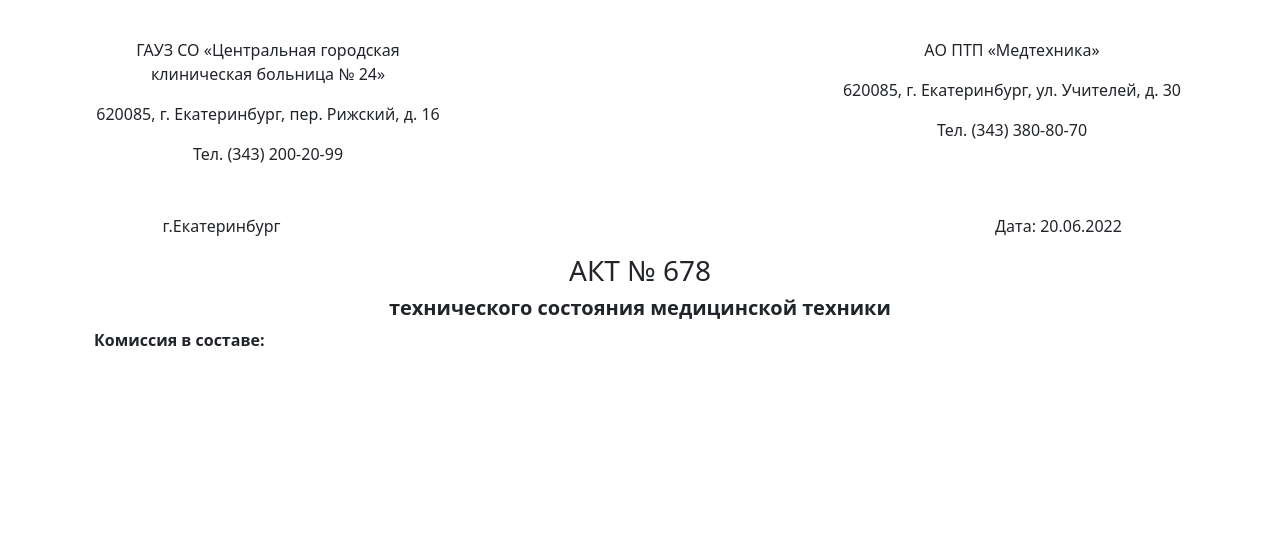
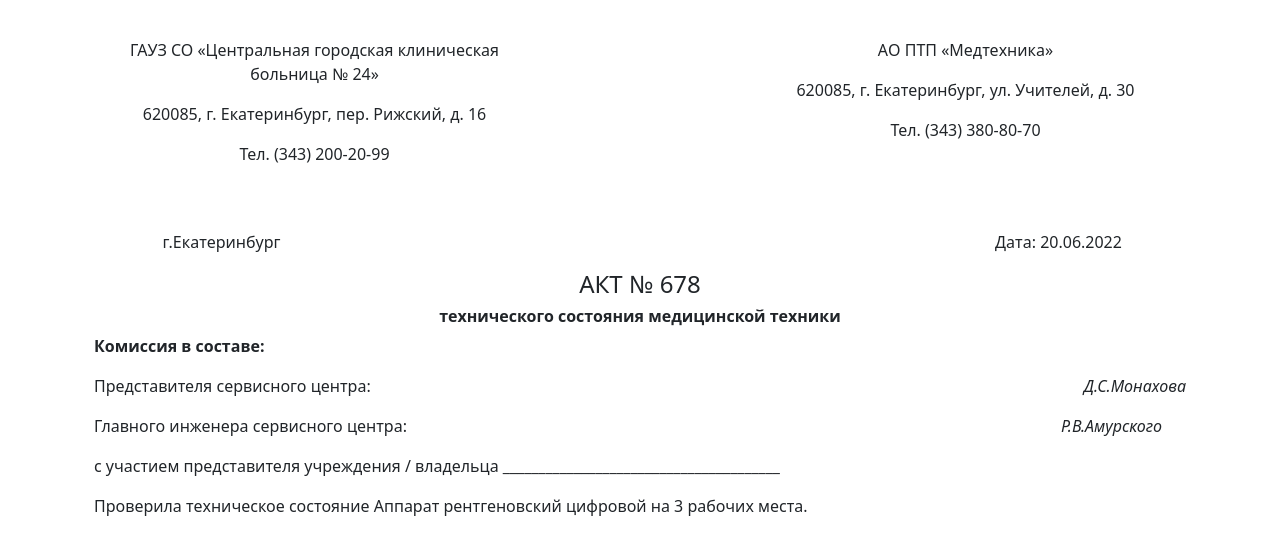
Before and after one commit to dnsm1979/MyProject, a Django app: page /act-technical/act_change/ in a window 1280 px wide. Shown: the part 58-613 px from the top of the page. Run offline with Django 5.2, Linux system fonts and the light colour scheme; some libraries are stand-ins or nearby versions.

Commit message:
working templates change_akt continue

```diff
--- a/app/act_technical/templates/act_technical/act_change.html
+++ b/app/act_technical/templates/act_technical/act_change.html
@@ -3,21 +3,21 @@
 
 <div class="container">
   <div class="row">
-    <div class="col-4">
+    <div class="col-5">
       <p class="text-center">
         ГАУЗ СО «Центральная городская клиническая больница № 24»
       </p>
       <p class="text-center">620085, г. Екатеринбург, пер. Рижский, д. 16</p>
       <p class="text-center">Тел. (343) 200-20-99</p>
     </div>
-    <div class="col-4"></div>
+    <div class="col-2"></div>
     <div class="col">
-      <p class="text-center">АО ПТП «Медтехника»</p>
+      <p class="fs-6 text-center">АО ПТП «Медтехника»</p>
       <p class="text-center">620085, г. Екатеринбург, ул. Учителей, д. 30</p>
       <p class="text-center">Тел. (343) 380-80-70</p>
     </div>
   </div>
-  <div class="starter-template text-center py-3 px-3"></div>
+  <div class="starter-template text-center py-4 px-3"></div>
   <div class="row">
     <div class="col-3">
       <p class="text-center">г.Екатеринбург</p>
@@ -29,14 +29,37 @@
   </div>
 
   <div class="row">
-    <h3 class="text-center">АКТ № 678</h3>
-    <h5 class="text-center fw-bold">технического состояния медицинской техники</h5>
+    <h4 class="text-center">АКТ № 678</h4>
+    <h6 class="text-center fw-bold">технического состояния медицинской техники</h6>
   </div>
   <div class="row">
     <div class="col-3">
         <p class="text-start fw-bold">Комиссия в составе:</p>
     </div>
+  </div>
+
+  <div class="row">
+  <div class="col-8">
+    <p class="text-start">Представителя сервисного центра:</p>
+  </div>
+    <div class="col"><p class="text-end fst-italic">Д.С.Монахова</p></div>
+    <div class="row">
+      <div class="col-8">
+        <p class="text-start">Главного инженера сервисного центра:</p>
+      </div>
+      <div class="col"> <p class="text-end fst-italic">Р.В.Амурского</p></div>
+  </div>
+  <div class="row">
+    <div class="col">
+      <p class="text-start">с участием представителя учреждения / владельца                 _______________________________________</p>
     </div>
+</div>
+<div class="row">
+  <div class="col">
+    <p class="text-start">Проверила техническое состояние Аппарат рентгеновский цифровой на 3 рабочих места. </p>
+  </div>
+</div>
+</div>
 
   {% endblock %}
 </div>
```
